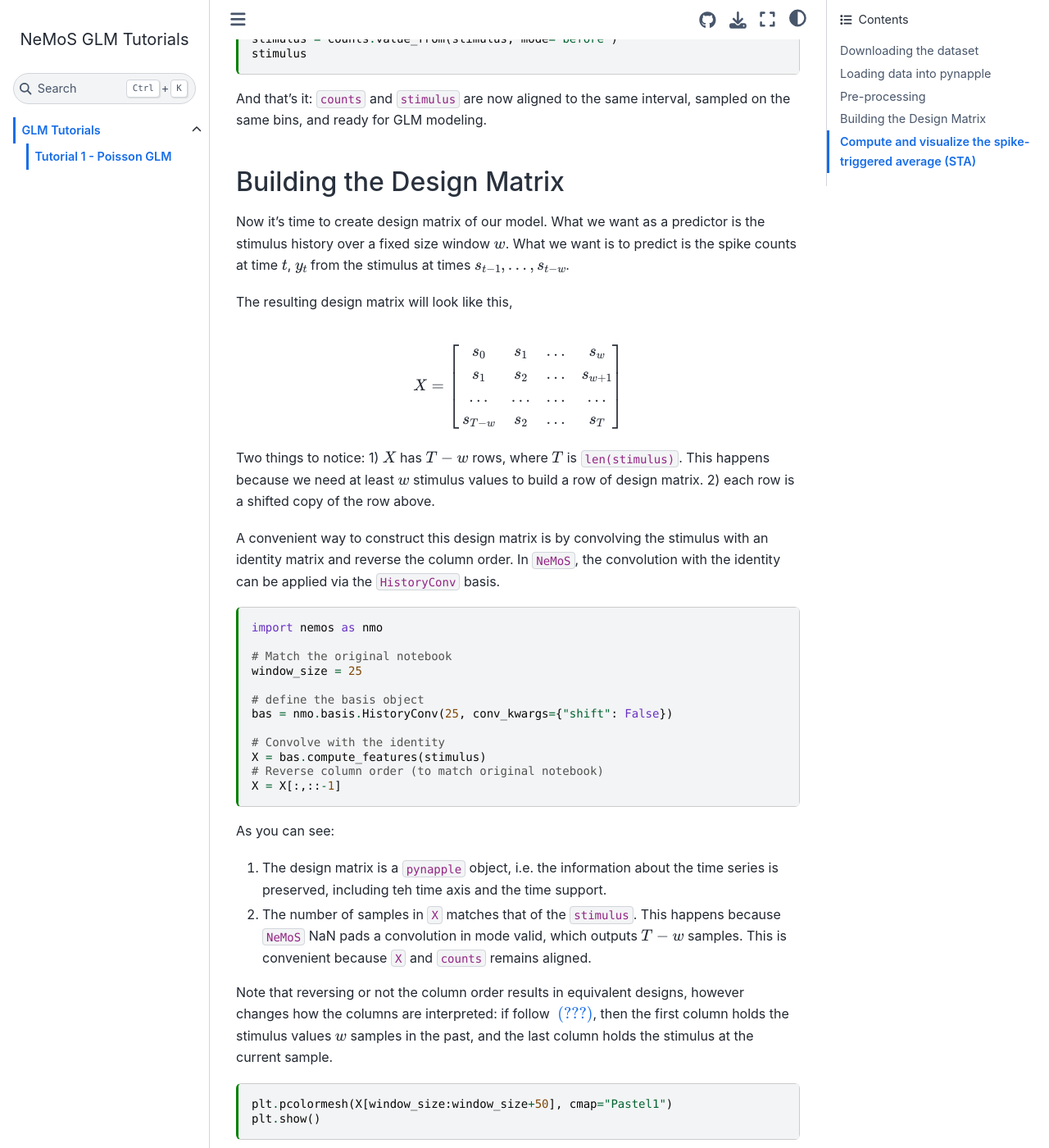
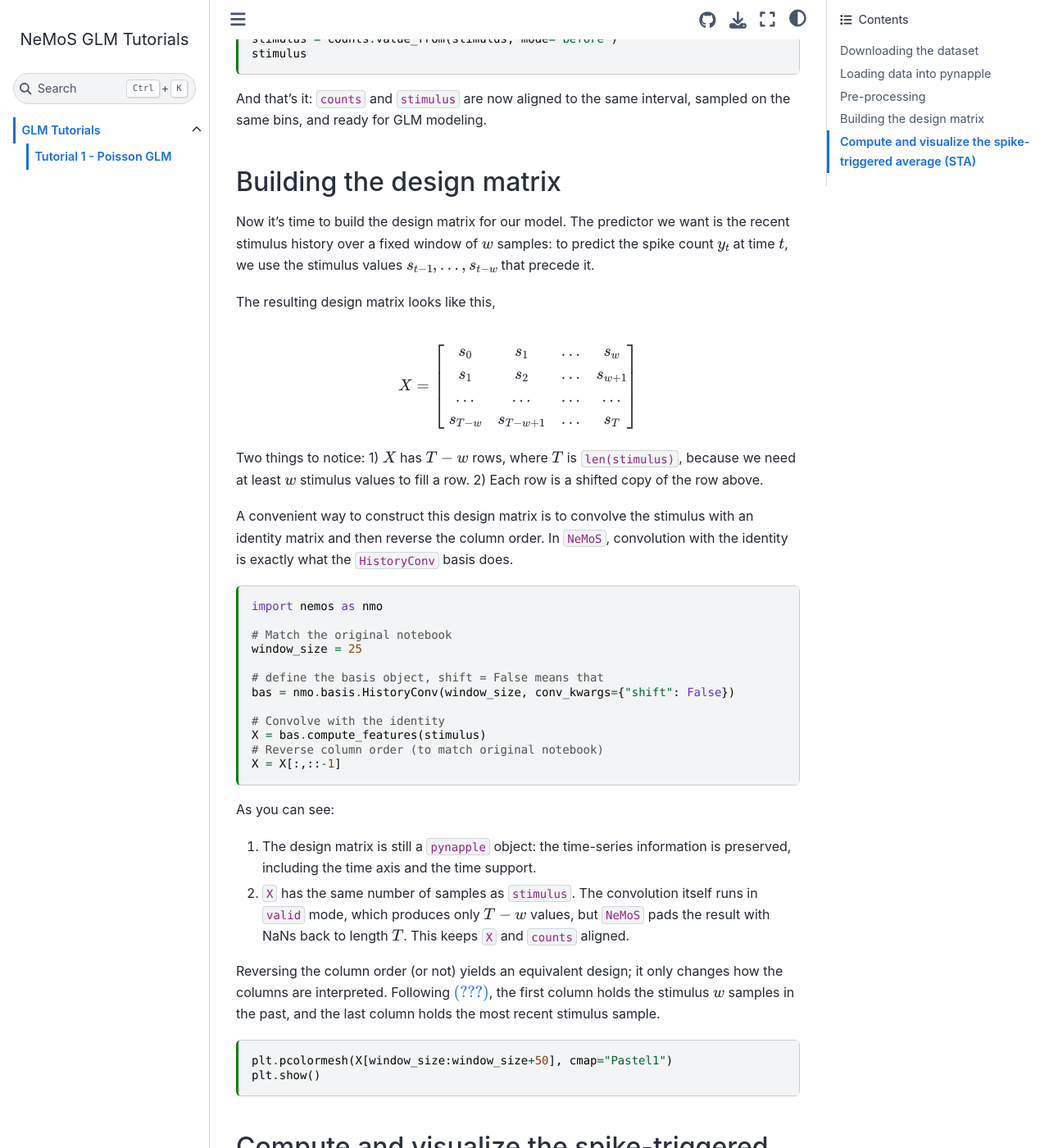
Before and after one commit to BalzaniEdoardo/nemos_glm_tutorials, a Sphinx documentation site: the page built from docs/tutorials/Sfn-2016-tutorial-GLMs/01_poisson_glm.md, in a window 1280 px wide and 1400 px high, scrolled down 4521 px. Shown: the whole window at 82% size. Built offline with Sphinx 7.4.7 and the Sphinx Book theme 1.1.4, drawn with Linux system fonts in a browser that asks for light colours; some of the changed text lies outside the part shown.

Commit message:
flow fixes and typos

````diff
--- a/docs/tutorials/Sfn-2016-tutorial-GLMs/01_poisson_glm.md
+++ b/docs/tutorials/Sfn-2016-tutorial-GLMs/01_poisson_glm.md
@@ -188,24 +188,24 @@ stimulus
 
 And that's it: `counts` and `stimulus` are now aligned to the same interval, sampled on the same bins, and ready for GLM modeling.
 
-## Building the Design Matrix
+## Building the design matrix
 
-Now it's time to create design matrix of our model. What we want as a predictor is the stimulus history over a fixed size window $w$. What we want is to predict is the spike counts at time $t$, $y_t$ from the stimulus at times $s_{t-1},\dots, s_{t-w}$.
+Now it's time to build the design matrix for our model. The predictor we want is the recent stimulus history over a fixed window of $w$ samples: to predict the spike count $y_t$ at time $t$, we use the stimulus values $s_{t-1},\dots, s_{t-w}$ that precede it.
 
-The resulting design matrix will look like this,
+The resulting design matrix looks like this,
 
 $$
 X = \begin{bmatrix}
 s_{0} & s_1 & \dots & s_{w} \\
 s_{1} & s_2 & \dots & s_{w+1} \\
 \dots & \dots & \dots & \dots \\
-s_{T-w} & s_2 & \dots & s_{T} \\
+s_{T-w} & s_{T-w+1} & \dots & s_{T} \\
 \end{bmatrix} \label{eq:design-matrix}
 $$
 
-Two things to notice: 1) $X$ has $T-w$ rows, where $T$ is `len(stimulus)`. This happens because we need at least $w$ stimulus values to build a row of design matrix. 2) each row is a shifted copy of the row above.
+Two things to notice: 1) $X$ has $T-w$ rows, where $T$ is `len(stimulus)`, because we need at least $w$ stimulus values to fill a row. 2) Each row is a shifted copy of the row above.
 
-A convenient way to construct this design matrix is by convolving the stimulus with an identity matrix and reverse the column order. In `NeMoS`, the convolution with the identity can be applied via the `HistoryConv` basis.
+A convenient way to construct this design matrix is to convolve the stimulus with an identity matrix and then reverse the column order. In `NeMoS`, convolution with the identity is exactly what the `HistoryConv` basis does.
 
 
 ```{code-cell} ipython3
@@ -214,8 +214,8 @@ import nemos as nmo
 # Match the original notebook
 window_size = 25
 
-# define the basis object
-bas = nmo.basis.HistoryConv(25, conv_kwargs={"shift": False})
+# define the basis object, shift = False means that
+bas = nmo.basis.HistoryConv(window_size, conv_kwargs={"shift": False})
 
 # Convolve with the identity
 X = bas.compute_features(stimulus)
@@ -225,10 +225,10 @@ X = X[:,::-1]
 
 As you can see:
 
-1. The design matrix is a `pynapple` object, i.e. the information about the time series is preserved, including teh time axis and the time support.
-2. The number of samples in `X` matches that of the `stimulus`. This happens because `NeMoS` NaN pads a convolution in mode valid, which outputs $T - w$ samples. This is convenient because `X` and `counts` remains aligned.
+1. The design matrix is still a `pynapple` object: the time-series information is preserved, including the time axis and the time support.
+2. `X` has the same number of samples as `stimulus`. The convolution itself runs in `valid` mode, which produces only $T - w$ values, but `NeMoS` pads the result with NaNs back to length $T$. This keeps `X` and `counts` aligned.
 
-Note that reversing or not the column order results in equivalent designs, however changes how the columns are interpreted: if follow $~\eqref{eq:design-matrix}$, then the first column holds the stimulus values $w$ samples in the past, and the last column holds the stimulus at the current sample.
+Reversing the column order (or not) yields an equivalent design; it only changes how the columns are interpreted. Following $\eqref{eq:design-matrix}$, the first column holds the stimulus $w$ samples in the past, and the last column holds the most recent stimulus sample.
 
 ```{code-cell} ipython3
 
@@ -238,19 +238,21 @@ plt.show()
 
 ## Compute and visualize the spike-triggered average (STA)
 
-When the stimulus is Gaussian white noise, the STA provides an unbiased estimator for the filter in a GLM / LNP model (as long as the nonlinearity results in an STA whose expectation is not zero; feel free to ignore this parenthetical remark if you're not interested in technical details. It just means that if the nonlinearity is symmetric, eg. x^2, then this condition won't hold, and the STA won't be useful).
+When the stimulus is white noise, the STA is an unbiased estimator of the filter in a GLM / LNP model, as long as the nonlinearity yields an STA whose expectation is nonzero. (Feel free to skip this technical aside: it simply means that a symmetric nonlinearity, e.g. $x^2$, breaks the condition and the STA becomes uninformative.)
 
-In many cases it's useful to visualize the STA (even if your stimuli are not white noise), just because if we don't see any kind of structure then this may indicate that we have a problem (e.g., a mismatch between the design matrix and binned spike counts.
+Even when your stimulus is not white noise, it is often worth visualizing the STA: if it shows no structure at all, that is a sign something has gone wrong upstream, for example a mismatch between the design matrix and the binned spike counts.
 
 
 ```{code-cell} ipython3
+import numpy as np
+
 neuron_count = counts[:, cell_idx]
 
 # skip nans
 sta = (X.d[window_size:].T @ neuron_count[window_size:]) / neuron_count.sum()
 
 ttk = np.arange(-window_size+1,1) / neuron_count.rate  # time bins for STA (in seconds)
-plt.clf()
+
 plt.figure(figsize=[12,8])
 plt.plot(ttk,ttk*0, 'k--')
 plt.plot(ttk, sta, 'bo-')
````
